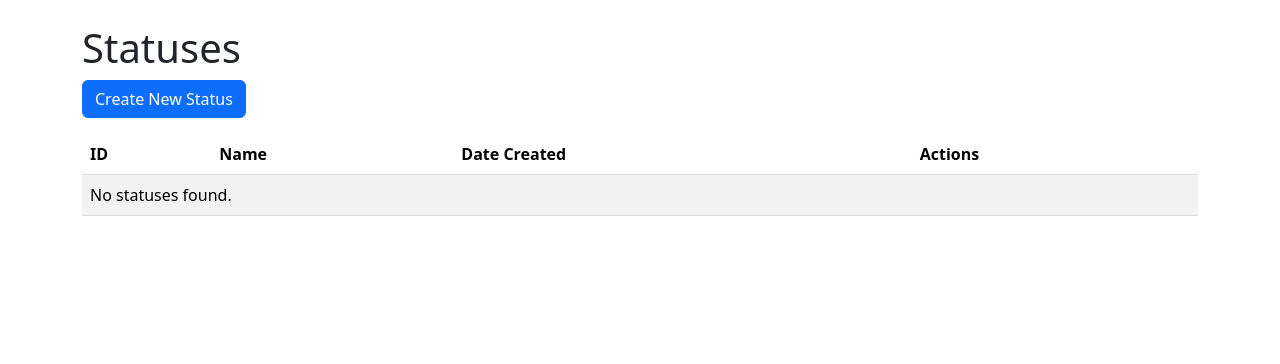
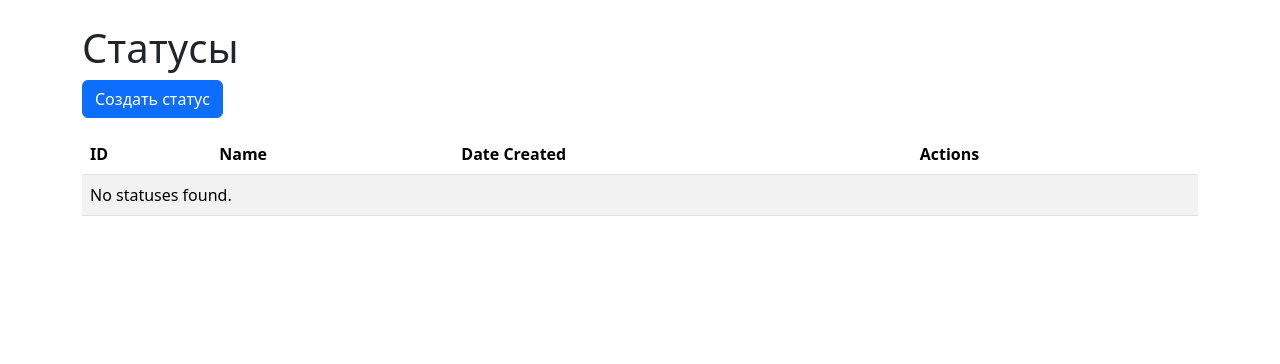
Before and after one commit to Maxcosanostra/python-project-52, a Django app: page /statuses/ in a window 1280 px wide. Shown: the part 56-420 px from the top of the page. Run offline with Django 5.2, Linux system fonts and the light colour scheme; the visitor is signed in with stand-in values (Sample User, id 1); data that the repository does not hold is empty; some libraries are stand-ins or nearby versions.

Commit message:
change status_list.html due to playwright

```diff
--- a/templates/statuses/status_list.html
+++ b/templates/statuses/status_list.html
@@ -1,11 +1,15 @@
 {% extends "base.html" %}
 {% load i18n %}
+
 {% block title %}
-    {% trans "Statuses" %}
+    {% trans "Статусы" %}
 {% endblock %}
+
 {% block content %}
-    <h1>{% trans "Statuses" %}</h1>
-    <a href="{% url 'status_create' %}" class="btn btn-primary mb-3">{% trans "Create New Status" %}</a>
+    <h1>{% trans "Статусы" %}</h1>
+    <a href="{% url 'status_create' %}" class="btn btn-primary mb-3">
+        {% trans "Создать статус" %}
+    </a>
     <table class="table table-striped">
         <thead>
             <tr>
```
